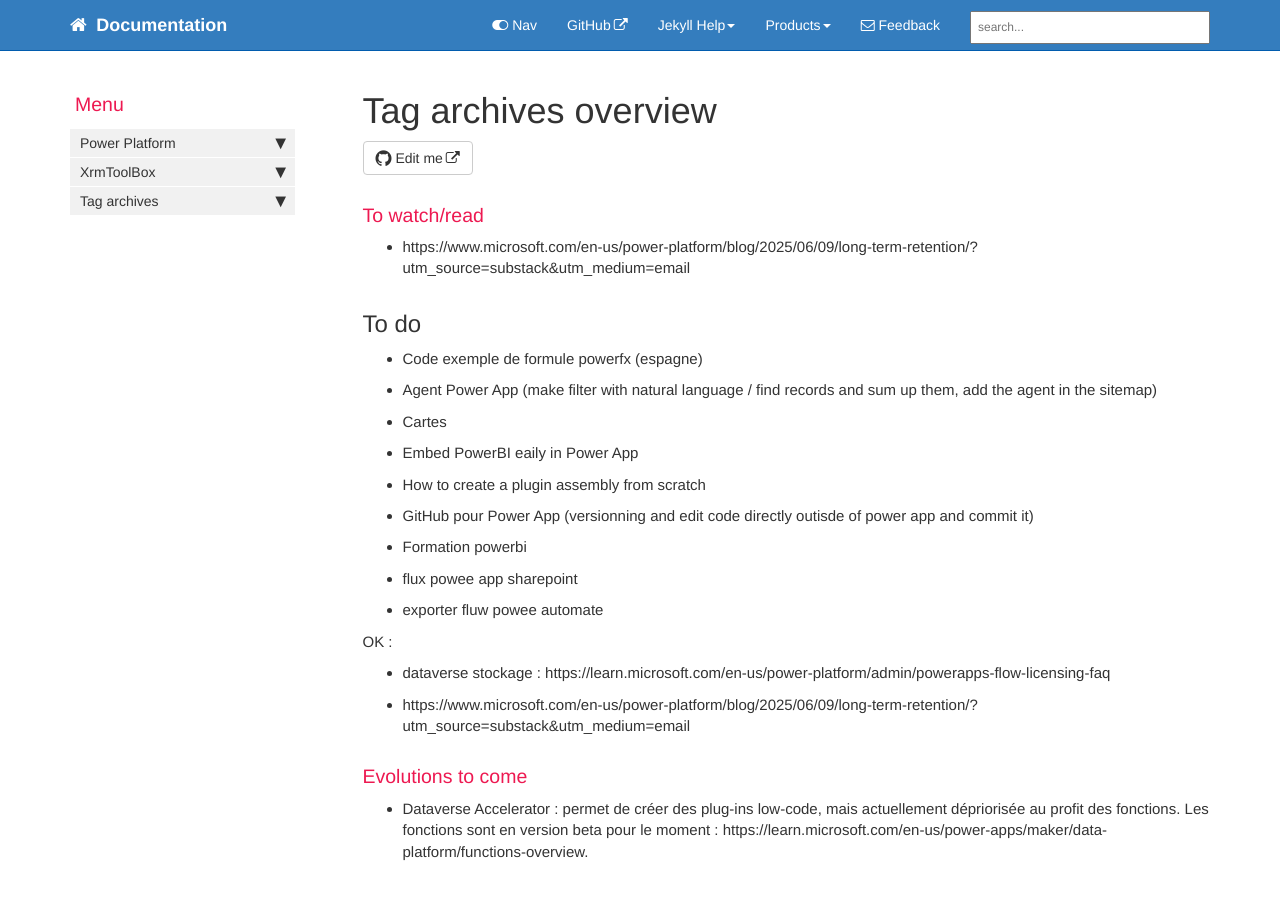
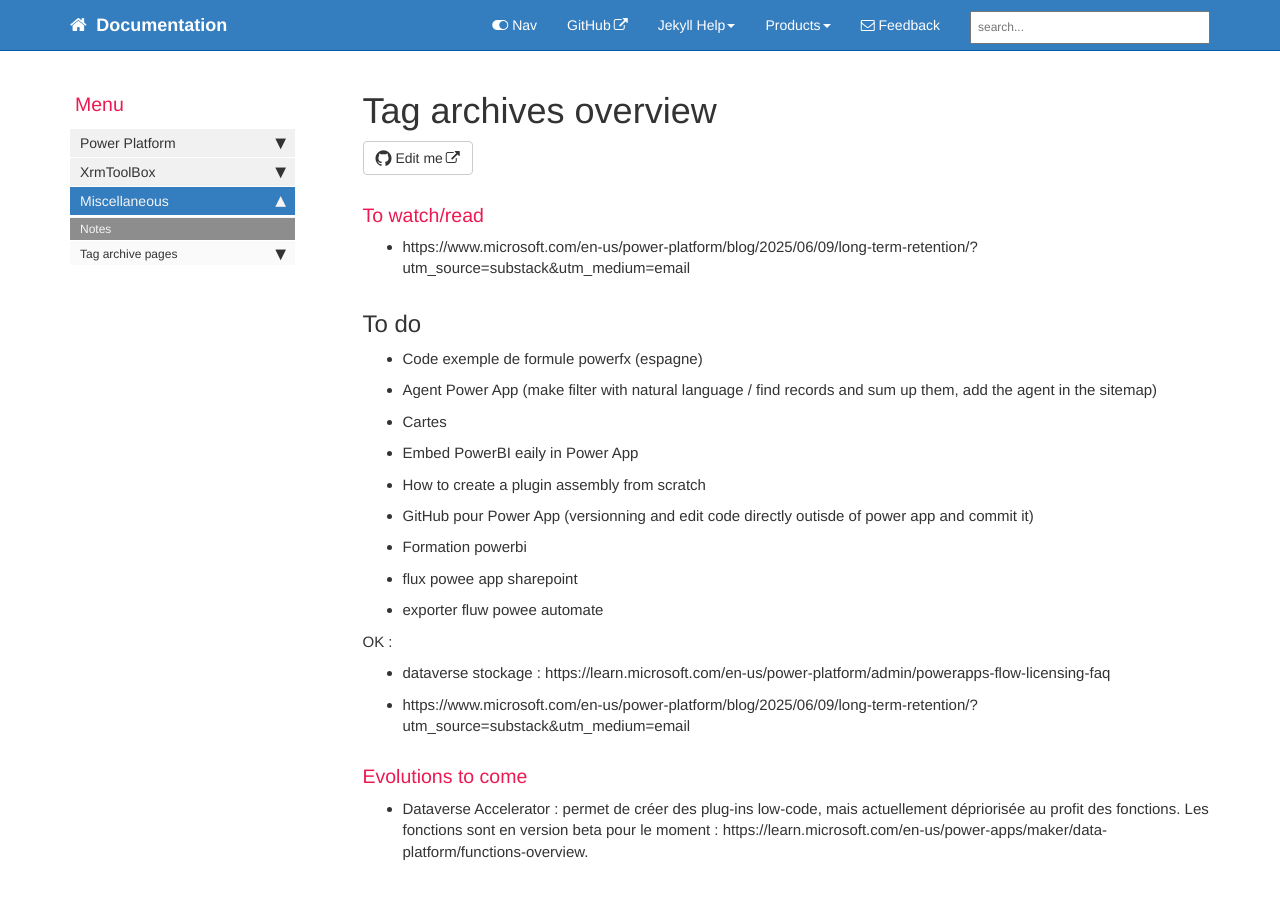
Before and after one commit to gedeontofidji/Documentation, a Jekyll site: the page built from pages/mydoc/mydoc_notes.md, in a window 1280 px wide. Built offline with Jekyll 4.4.1, drawn with Linux system fonts in a browser that asks for light colours; comment, search, counter and statistics services are not loaded.

Commit message:
Update mydoc_sidebar.yml

```diff
--- a/_data/sidebars/mydoc_sidebar.yml
+++ b/_data/sidebars/mydoc_sidebar.yml
@@ -47,12 +47,12 @@ entries:
       output: web, pdf
       type: homepage
 
-  - title: Tag archives
+  - title: Miscellaneous
     output: web
     folderitems:
 
-    - title: Tag archives overview
-      url: /mydoc_tag_archives_overview.html
+    - title: Notes
+      url: /mydoc_notes.html
       output: web
 
       subfolders:
```
